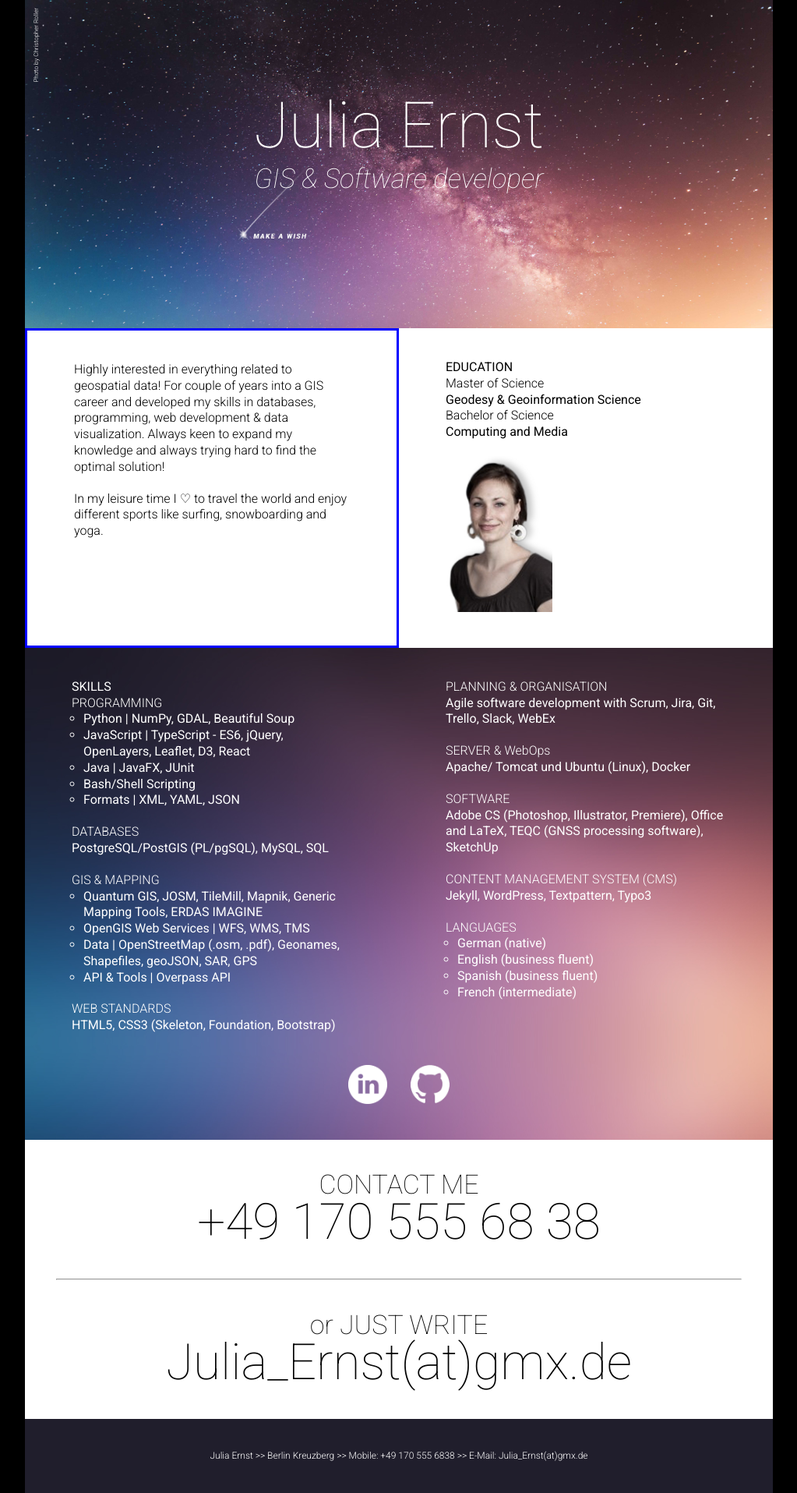
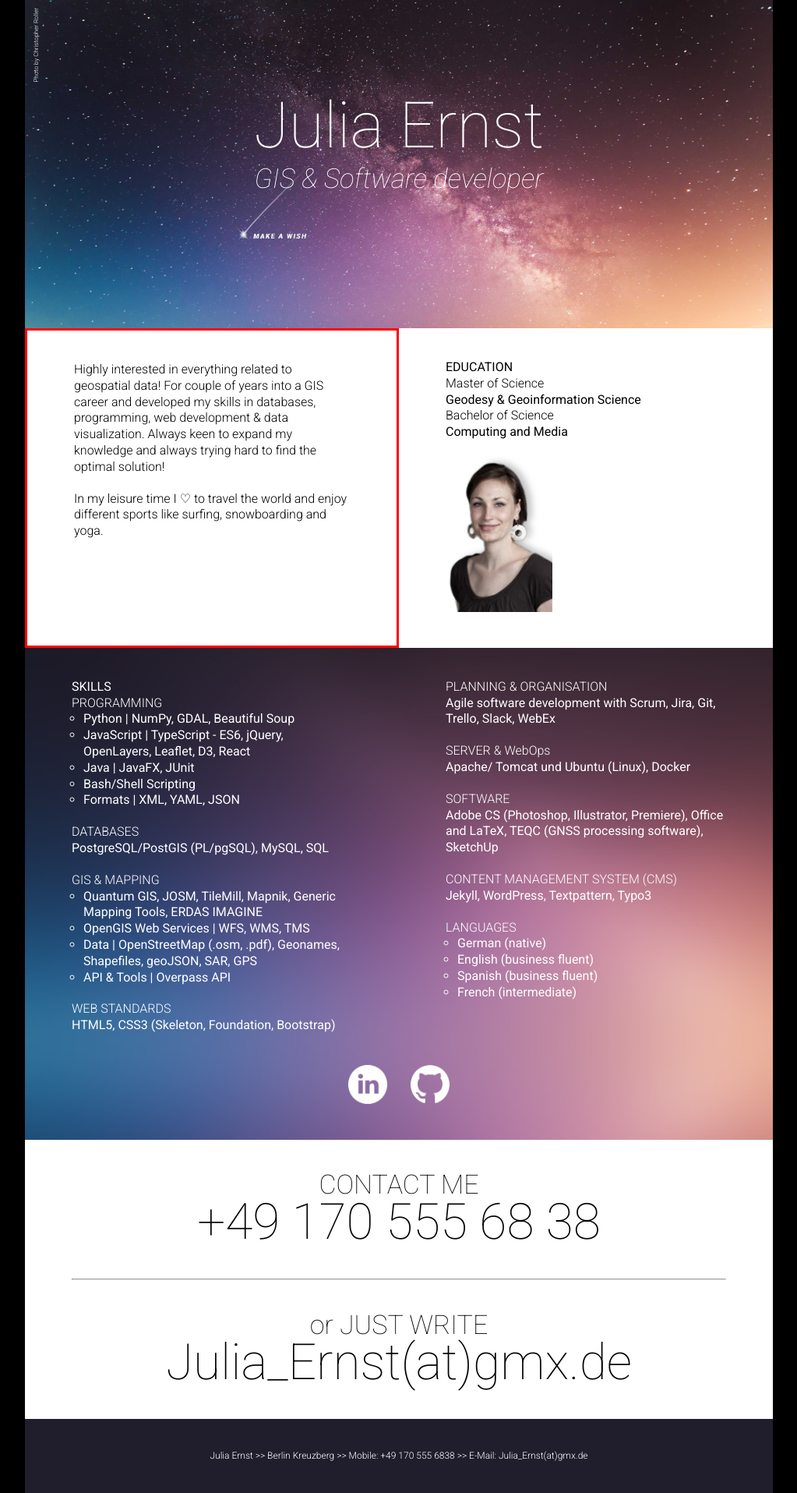
Before and after one commit to missserious/juliaernst, a Jekyll site: the page built from index.html, in a window 1280 px wide. Shown: the whole page at 78% size, without its empty margins (128-1151 px from the left). Built offline with Jekyll 4.4.1, drawn with Linux system fonts in a browser that asks for light colours.

Commit message:
update layout

```diff
--- a/css/styles.scss
+++ b/css/styles.scss
@@ -33,8 +33,27 @@
   }
 
   .box-1 {
-      border: medium solid blue;
       padding: 40px 60px 20px 60px;
+  }
+
+  .box-2 {
+      padding: 20px 60px 40px 60px;
+  }
+
+  .box-3 {
+      padding: 40px 60px 0px 60px;
+  }
+
+  .box-4 {
+      padding: 0px 60px 20px 60px;
+  }
+
+  .box-5 {
+      padding: 0px 60px 40px 60px;
+  }
+
+  .box-6 {
+      padding: 40px 60px 40px 60px;
   }
 
 }
@@ -75,6 +94,9 @@
     font-size: 16px;
   }
 
+  .box-1 {
+    border: medium solid red;
+  }
 
   .box-2 {
       /* grid im grid */
```
